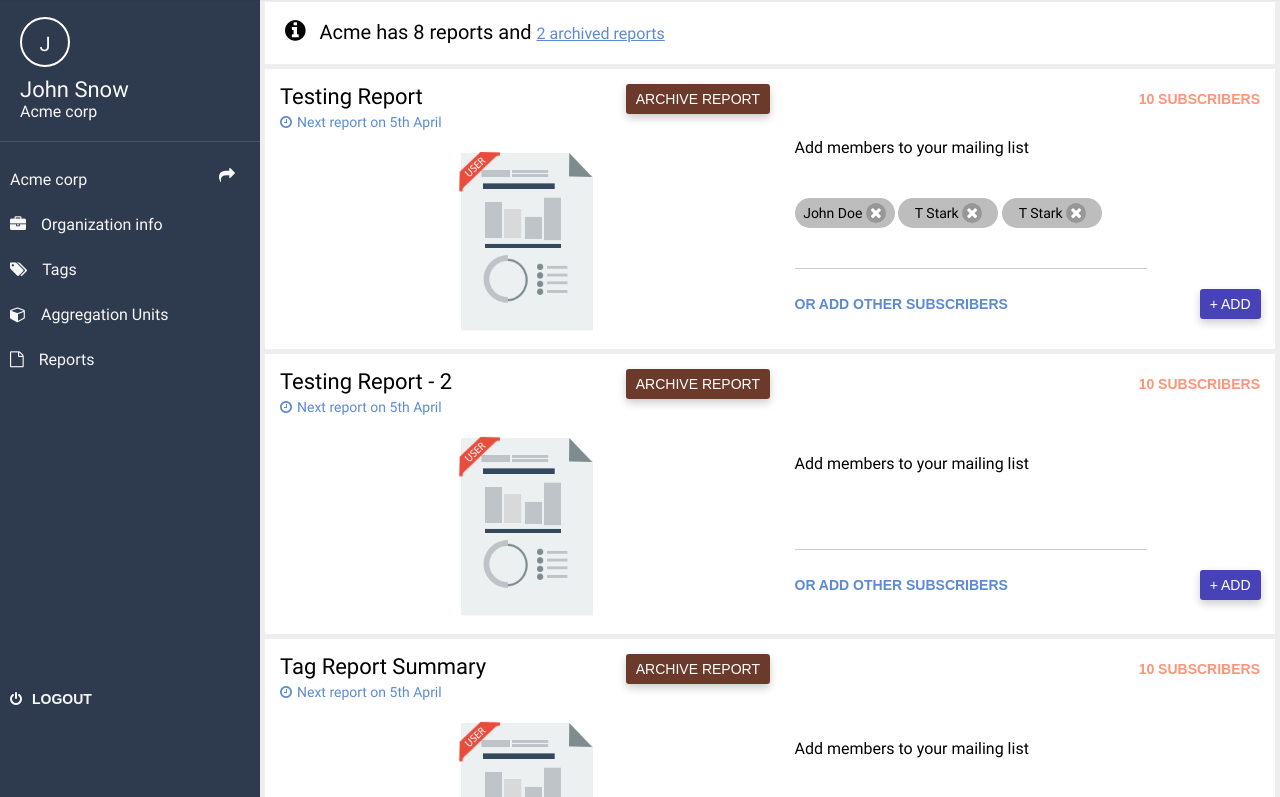
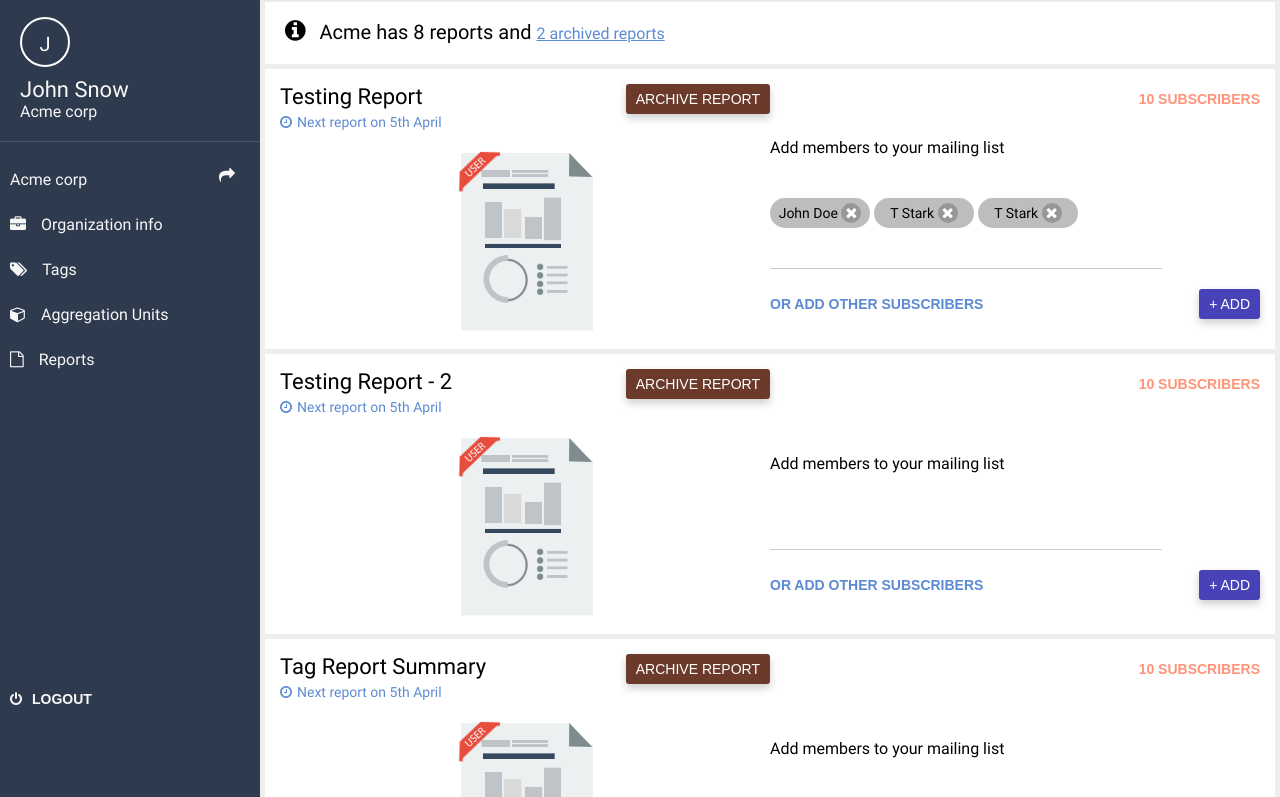
Before and after one commit to priyanka0901/UI-task, a website: page ass1-sass/index.html in a window 1280 px wide. Shown: the part 78-875 px from the top of the page. Drawn offline with nearby package versions, Linux system fonts and the light colour scheme; files that its build step writes are made by us from their sources; files whose address does not match are found by name.

Commit message:
Fixed button alignmnt

```diff
--- a/ass1-sass/sass/pages/_home.scss
+++ b/ass1-sass/sass/pages/_home.scss
@@ -221,7 +221,7 @@
     }
 
     .form-wrapper {
-      margin: 10% 5% 0;
+      margin-top: 10%;
 
         form {
           margin-bottom: 0;
@@ -290,8 +290,6 @@
 
       .add-button {
         background-color: $dark-blue;
-        left: 25px;
-        position: relative;
       }
     }
   }
```
